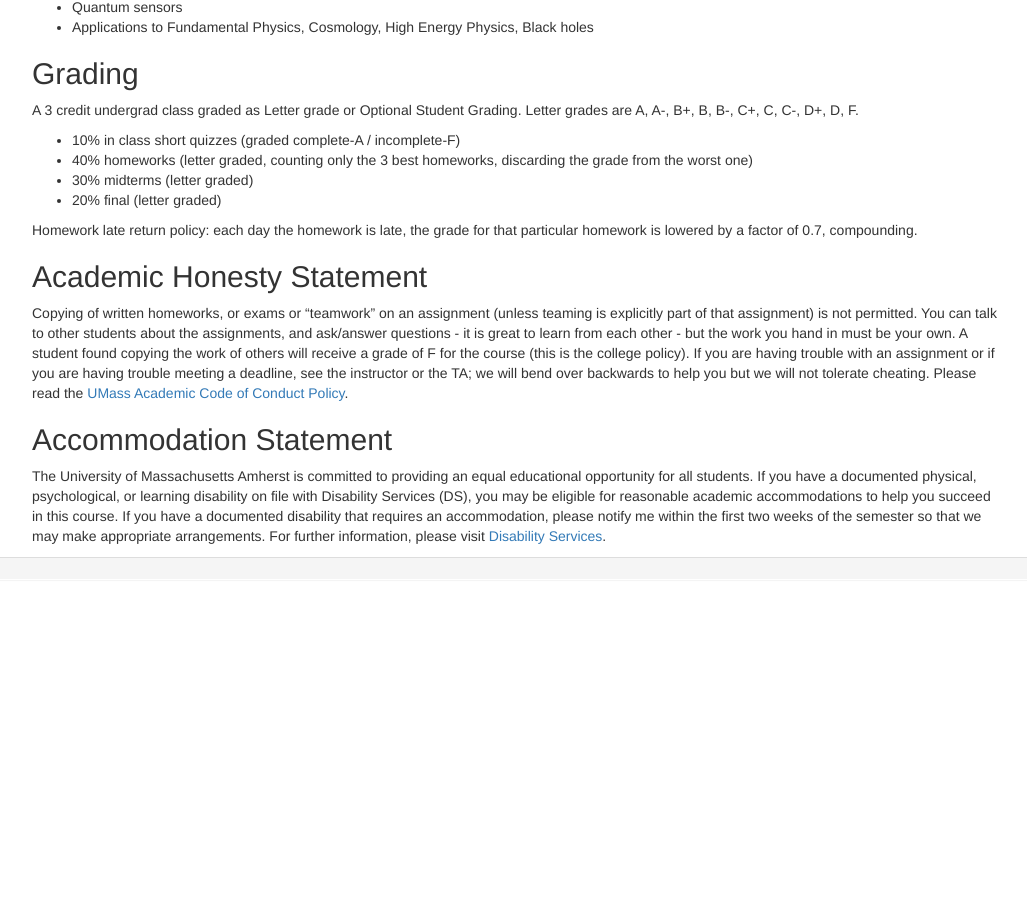
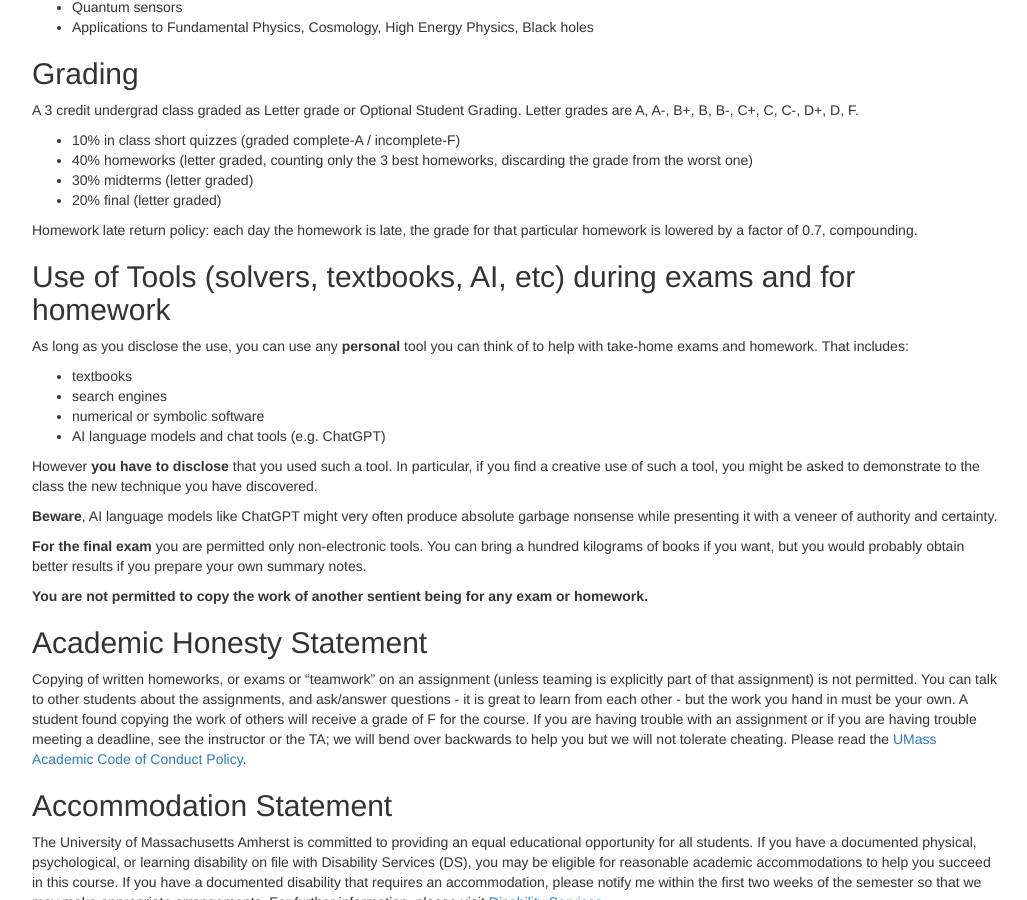
Before and after one commit to Krastanov/labwebsite, a Jekyll site: the page built from _pages/undergrad-qis.md, in a window 1280 px wide and 900 px high, scrolled down 2062 px. Shown: the whole window, without its empty margins (124-1151 px from the left). Built offline with Jekyll 4.4.1, drawn with Linux system fonts in a browser that asks for light colours; nearby versions of some CDN libraries; Markdown is read by kramdown in place of the engine named in the settings; before the commit the page ends 2662 px from its top, so only the background shows below that.

Commit message:
statement on ai use in syllabus

```diff
--- a/_pages/undergrad-qis.md
+++ b/_pages/undergrad-qis.md
@@ -148,9 +148,26 @@ A 3 credit undergrad class graded as Letter grade or Optional Student Grading. L
 
 Homework late return policy: each day the homework is late, the grade for that particular homework is lowered by a factor of 0.7, compounding.
 
+## Use of Tools (solvers, textbooks, AI, etc) during exams and for homework
+
+As long as you disclose the use, you can use any **personal** tool you can think of to help with take-home exams and homework. That includes:
+
+- textbooks
+- search engines
+- numerical or symbolic software
+- AI language models and chat tools (e.g. ChatGPT)
+
+However **you have to disclose** that you used such a tool. In particular, if you find a creative use of such a tool, you might be asked to demonstrate to the class the new technique you have discovered.
+
+**Beware**, AI language models like ChatGPT might very often produce absolute garbage nonsense while presenting it with a veneer of authority and certainty.
+
+**For the final exam** you are permitted only non-electronic tools. You can bring a hundred kilograms of books if you want, but you would probably obtain better results if you prepare your own summary notes.
+
+**You are not permitted to copy the work of another sentient being for any exam or homework.**
+
 ## Academic Honesty Statement
 
-Copying of written homeworks, or exams or "teamwork" on an assignment (unless teaming is explicitly part of that assignment) is not permitted. You can talk to other students about the assignments, and ask/answer questions - it is great to learn from each other - but the work you hand in must be your own. A student found copying the work of others will receive a grade of F for the course (this is the college policy). If you are having trouble with an assignment or if you are having trouble meeting a deadline, see the instructor or the TA; we will bend over backwards to help you but we will not tolerate cheating. Please read the [UMass Academic Code of Conduct Policy](https://www.umass.edu/dean_students/codeofconduct).
+Copying of written homeworks, or exams or "teamwork" on an assignment (unless teaming is explicitly part of that assignment) is not permitted. You can talk to other students about the assignments, and ask/answer questions - it is great to learn from each other - but the work you hand in must be your own. A student found copying the work of others will receive a grade of F for the course. If you are having trouble with an assignment or if you are having trouble meeting a deadline, see the instructor or the TA; we will bend over backwards to help you but we will not tolerate cheating. Please read the [UMass Academic Code of Conduct Policy](https://www.umass.edu/dean_students/codeofconduct).
 
 ## Accommodation Statement
 
```
